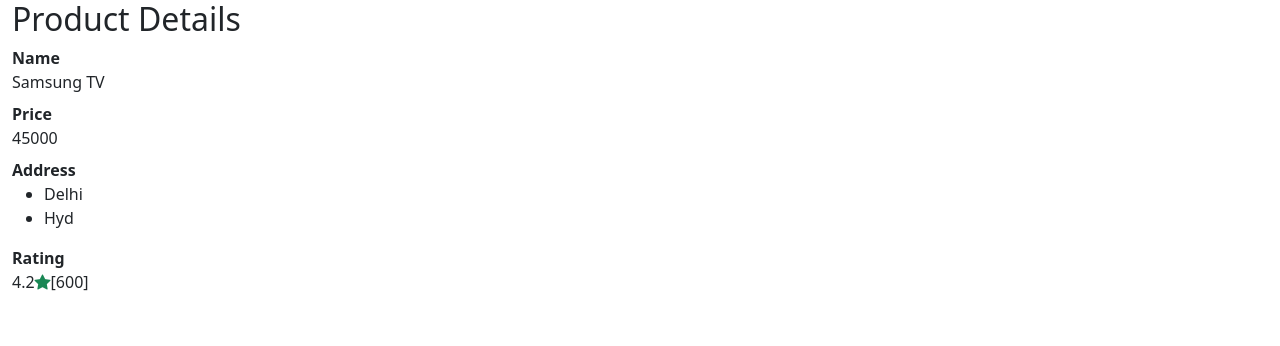
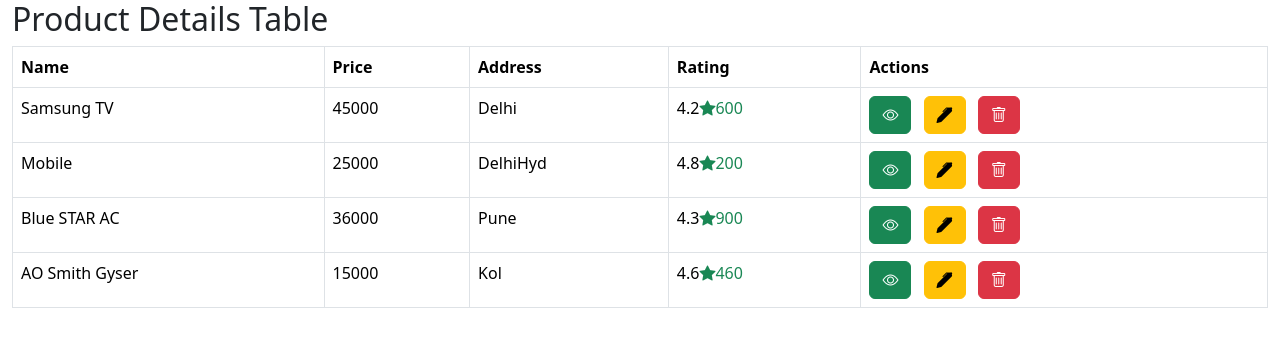
Before and after one commit to koushikbajpayee06/React-19, a React (Vite) app: page / in a window 1280 px wide. Shown: the top 346 px of the page. Built offline with nearby package versions, Linux system fonts and the light colour scheme.

Commit message:
handling arrat of objects in a table

```diff
--- a/src/App.jsx
+++ b/src/App.jsx
@@ -1,5 +1,6 @@
 
 import ArrayBinding from './components/binding-data-types/non-premitive/Array'
+import ArrayOfObjectBinding from './components/binding-data-types/non-premitive/ArrayOfObject'
 import ObjectBinding from './components/binding-data-types/non-premitive/object'
 import { BooleanBinding } from './components/binding-data-types/premitive/boolean-binding'
 import { NullBinding } from './components/binding-data-types/premitive/null-binding'
@@ -14,7 +15,7 @@
 
   return (
     <div>
-      <ObjectBinding/>
+      <ArrayOfObjectBinding/>
     </div>
   )
 }
--- /dev/null
+++ b/src/components/binding-data-types/non-premitive/ArrayOfObject.jsx
@@ -0,0 +1,57 @@
+
+import { useState } from "react"
+
+function ArrayOfObjectBinding(){
+
+    const [products] = useState(
+       [
+         {
+            Name:"Samsung TV",
+            Price: 45000,
+            ShippedTo:['Delhi'],
+            Rating:{Rate:4.2, Count:600}
+        },
+        {
+            Name:"Mobile",
+            Price: 25000,
+            ShippedTo:['Delhi','Hyd'],
+            Rating:{Rate:4.8, Count:200}
+        },
+        {
+            Name:"Blue STAR AC",
+            Price: 36000,
+            ShippedTo:['Pune'],
+            Rating:{Rate:4.3, Count:900}
+        },
+        {
+            Name:"AO Smith Gyser",
+            Price: 15000,
+            ShippedTo:['Kol'],
+            Rating:{Rate:4.6, Count:460}
+        }
+       ]
+    );
+    return(
+        <div className="container-fluid">
+            <h2>Product Details Table</h2>
+            <table className="table table-hover table-bordered">
+                <thead>
+                    <tr>
+                        <th>Name</th>
+                        <th>Price</th>
+                        <th>Address</th>
+                        <th>Rating</th>
+                        <th>Actions</th>
+                    </tr>
+                </thead>
+                <tbody>
+                    {
+                        products.map((prod,index)=><tr key={index}><td>{prod.Name}</td><td>{prod.Price}</td><td>{prod.ShippedTo}</td><td>{prod.Rating.Rate}<span className="text-success bi bi-star-fill">{prod.Rating.Count}</span></td><td><button className="btn btn-success bi bi-eye"></button> <button className="btn btn-warning bi bi-pen-fill ms-2"></button> <button className="btn btn-danger bi bi-trash mx-2"></button></td></tr>)
+                    }
+                </tbody>
+            </table>
+        </div>
+
+    )
+}
+export default ArrayOfObjectBinding;
--- a/src/components/binding-data-types/non-premitive/object.jsx
+++ b/src/components/binding-data-types/non-premitive/object.jsx
@@ -22,7 +22,7 @@
                 <dd>
                     <ul>
                         {
-                             product.ShippedTo.map((addr)=><li ley={addr}>{addr}</li>)
+                            product.ShippedTo.map((addr)=><li ley={addr}>{addr}</li>)
                         }
                         </ul>
                 </dd>
```
